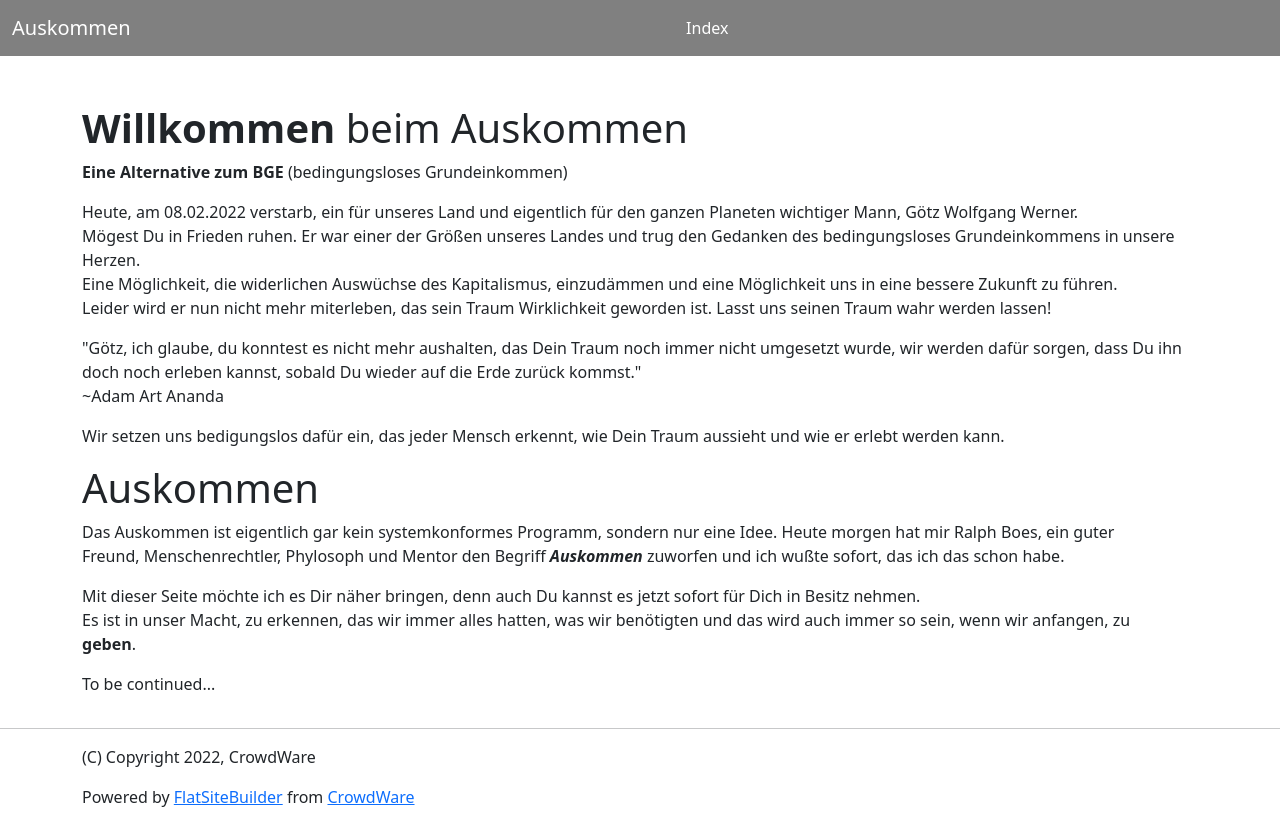
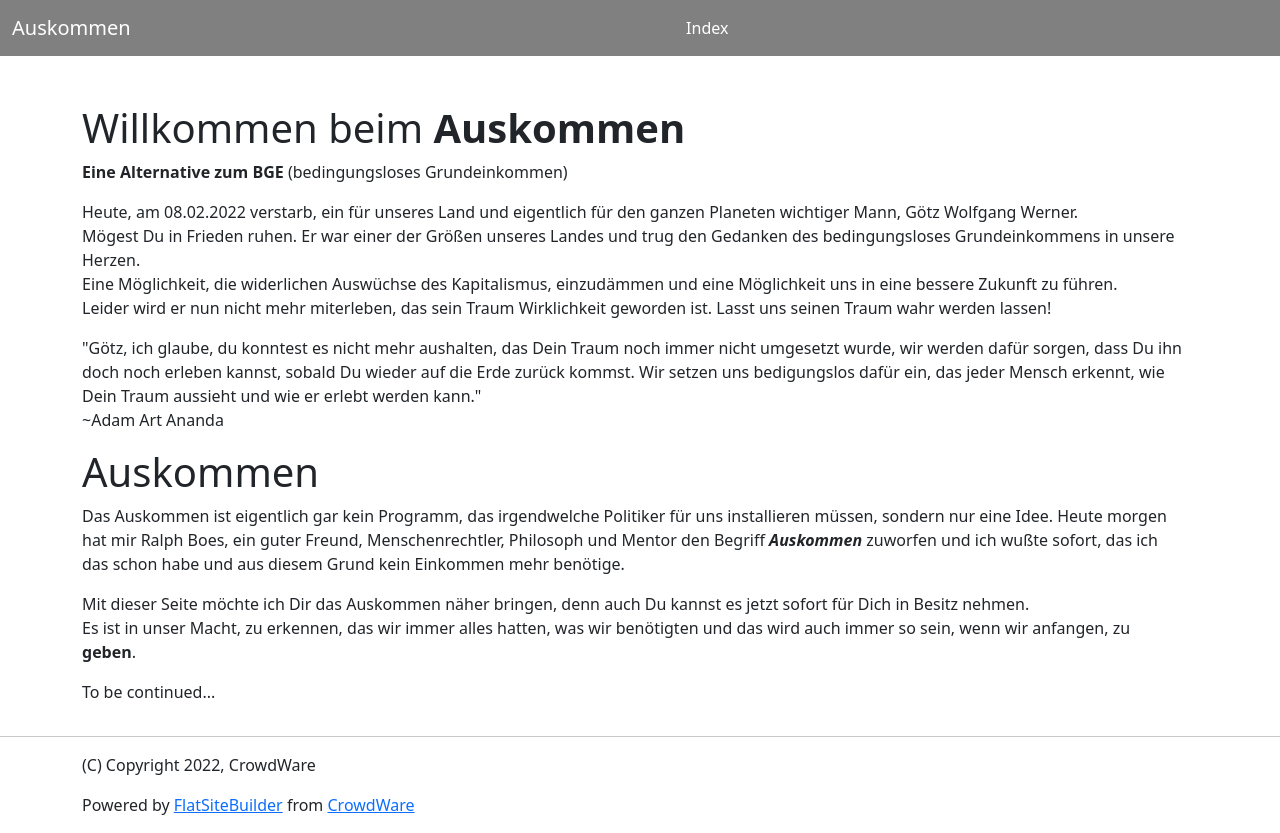
Before and after one commit to CrowdWare/auskommen, a plain HTML site: page docs/index.html in a window 1280 px wide. Drawn offline with Linux system fonts and the light colour scheme.

Commit message:
first commit

```diff
--- a/docs/index.html
+++ b/docs/index.html
@@ -43,7 +43,7 @@
 <div class="col-md-12">
 <p><div class="mt-5"/></p>
 
-<h1 id="willkommen-beim-auskommen"><strong>Willkommen</strong> beim Auskommen</h1>
+<h1 id="willkommen-beim-auskommen">Willkommen beim <strong>Auskommen</strong></h1>
 
 <p><strong>Eine Alternative zum BGE</strong> (bedingungsloses Grundeinkommen)</p>
 
@@ -56,11 +56,10 @@ Lasst uns seinen Traum wahr werden lassen!</p>
 
 <blockquote>
   <p>"Götz, ich glaube, du konntest es nicht mehr aushalten, das Dein Traum noch immer nicht umgesetzt wurde, wir werden dafür sorgen,
-  dass Du ihn doch noch erleben kannst, sobald Du wieder auf die Erde zurück kommst." <br />
+  dass Du ihn doch noch erleben kannst, sobald Du wieder auf die Erde zurück kommst.
+  Wir setzen uns bedigungslos dafür ein, das jeder Mensch erkennt, wie Dein Traum aussieht und wie er erlebt werden kann." <br />
   ~Adam Art Ananda</p>
 </blockquote>
-
-<p>Wir setzen uns bedigungslos dafür ein, das jeder Mensch erkennt, wie Dein Traum aussieht und wie er erlebt werden kann.  </p>
 
 </div>
 </div>
@@ -68,11 +67,11 @@ Lasst uns seinen Traum wahr werden lassen!</p>
 <div class="col-md-12">
 <h1 id="auskommen">Auskommen</h1>
 
-<p>Das Auskommen ist eigentlich gar kein systemkonformes Programm, sondern nur eine Idee.
-Heute morgen hat mir Ralph Boes, ein guter Freund, Menschenrechtler, Phylosoph und Mentor den Begriff <strong><em>Auskommen</em></strong> zuworfen
-und ich wußte sofort, das ich das schon habe.  </p>
+<p>Das Auskommen ist eigentlich gar kein Programm, das irgendwelche Politiker für uns installieren müssen, sondern nur eine Idee.
+Heute morgen hat mir Ralph Boes, ein guter Freund, Menschenrechtler, Philosoph und Mentor den Begriff <strong><em>Auskommen</em></strong> zuworfen
+und ich wußte sofort, das ich das schon habe und aus diesem Grund kein Einkommen mehr benötige.  </p>
 
-<p>Mit dieser Seite möchte ich es Dir näher bringen, denn auch Du kannst es jetzt sofort für Dich in Besitz nehmen. <br />
+<p>Mit dieser Seite möchte ich Dir das Auskommen näher bringen, denn auch Du kannst es jetzt sofort für Dich in Besitz nehmen. <br />
 Es ist in unser Macht, zu erkennen, das wir immer alles hatten, was wir benötigten und das wird auch immer so sein,
 wenn wir anfangen, zu <strong>geben</strong>.</p>
 
```
Also changed, not shown: 1 other file.
